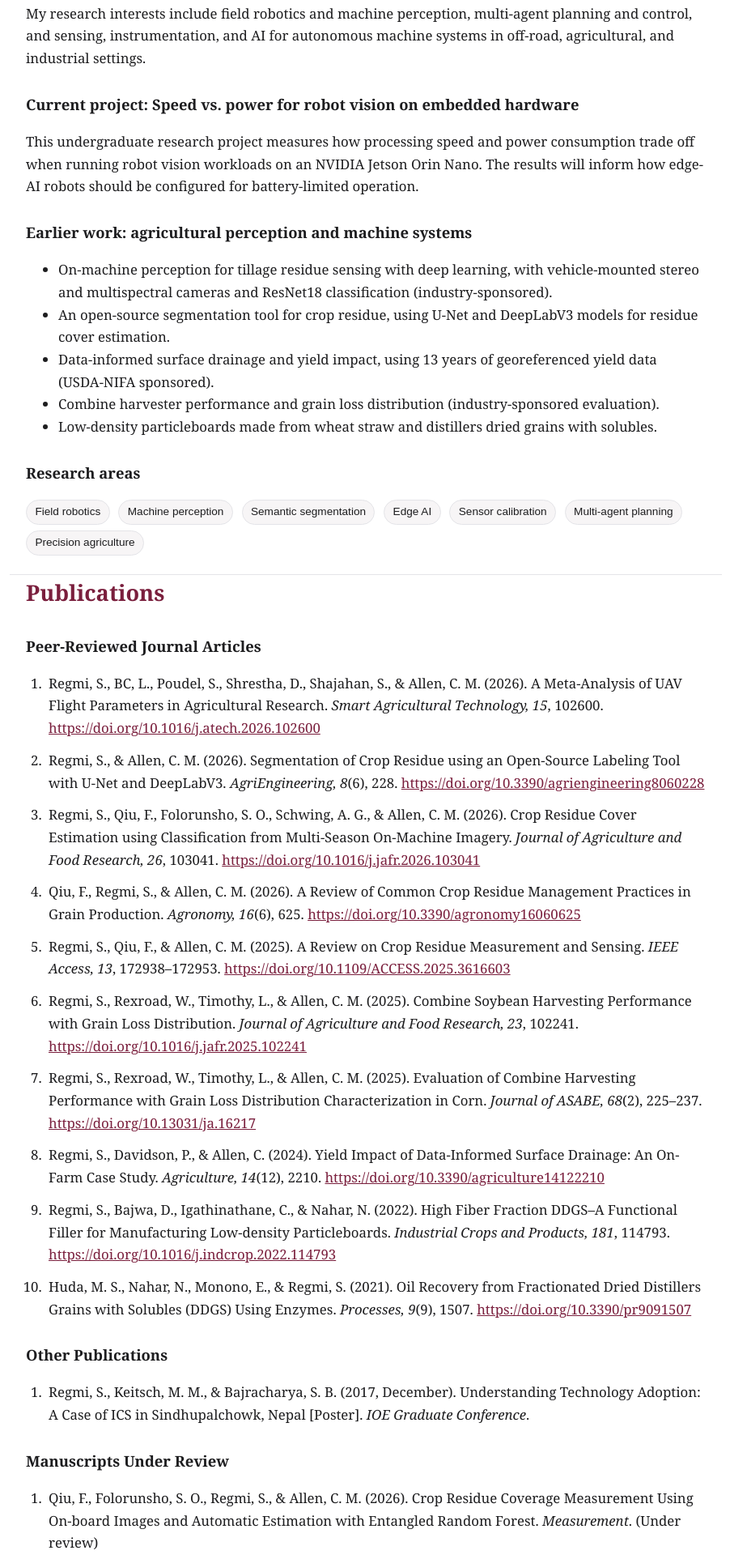
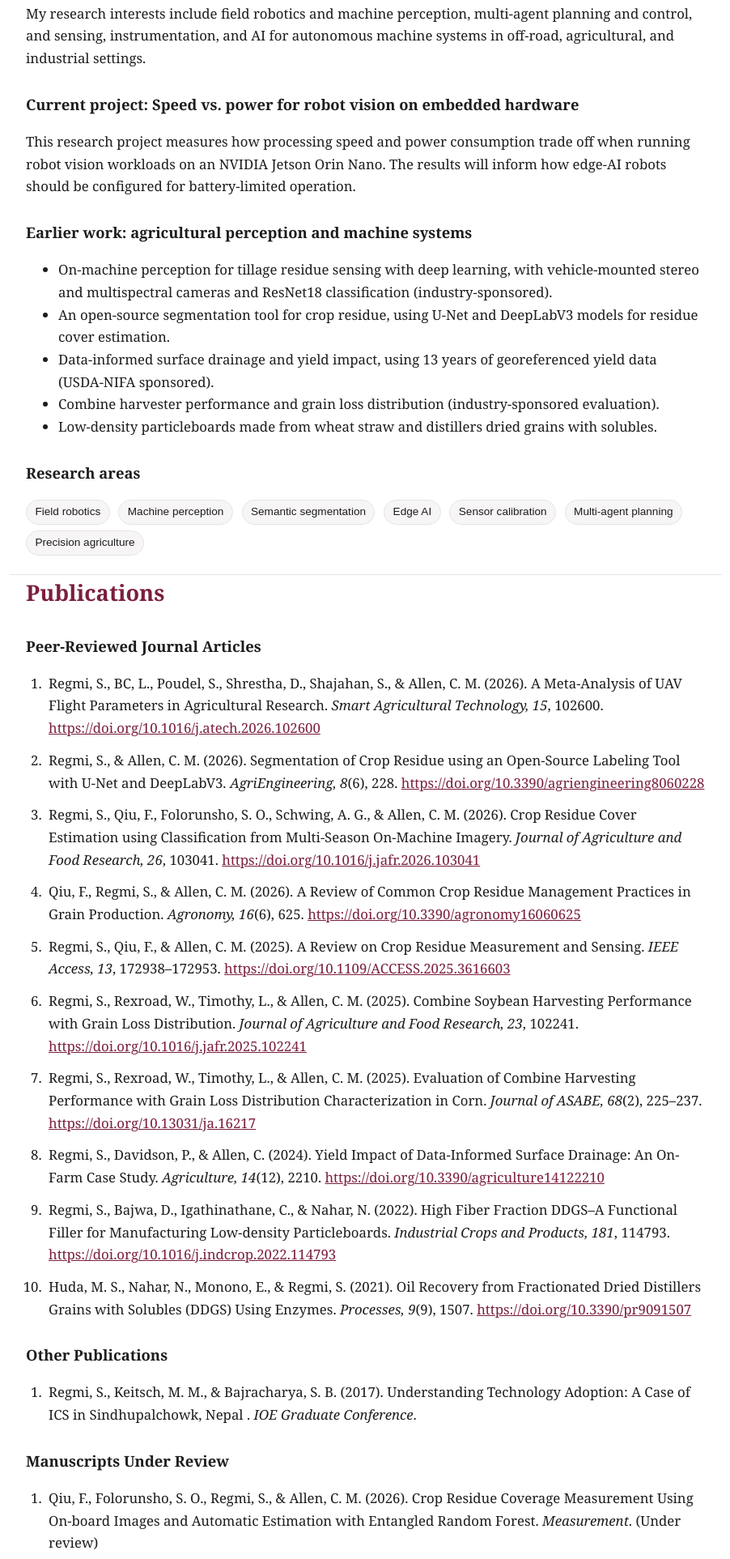
Before and after one commit to regmiresearch/sagar-regmi-website, a plain HTML site: page index.html in a window 1280 px wide. Shown: the part 475-2400 px from the top of the page at 81% size, without its empty margins (188-1090 px from the left). Drawn offline with Linux system fonts and the light colour scheme.

Commit message:
Edit project description and publication citation

```diff
--- a/index.html
+++ b/index.html
@@ -52,7 +52,7 @@
 
     <h3>Current project: Speed vs. power for robot vision on embedded hardware</h3>
     <p>
-      This undergraduate research project measures how processing speed and power consumption trade off
+      This research project measures how processing speed and power consumption trade off
       when running robot vision workloads on an NVIDIA Jetson Orin Nano. The results will inform how
       edge-AI robots should be configured for battery-limited operation.
     </p>
@@ -97,7 +97,7 @@
 
     <h3>Other Publications</h3>
     <ol class="pubs">
-      <li>Regmi, S., Keitsch, M. M., &amp; Bajracharya, S. B. (2017, December). Understanding Technology Adoption: A Case of ICS in Sindhupalchowk, Nepal [Poster]. <em>IOE Graduate Conference</em>.</li>
+      <li>Regmi, S., Keitsch, M. M., &amp; Bajracharya, S. B. (2017). Understanding Technology Adoption: A Case of ICS in Sindhupalchowk, Nepal . <em>IOE Graduate Conference</em>.</li>
     </ol>
 
     <h3>Manuscripts Under Review</h3>
```
